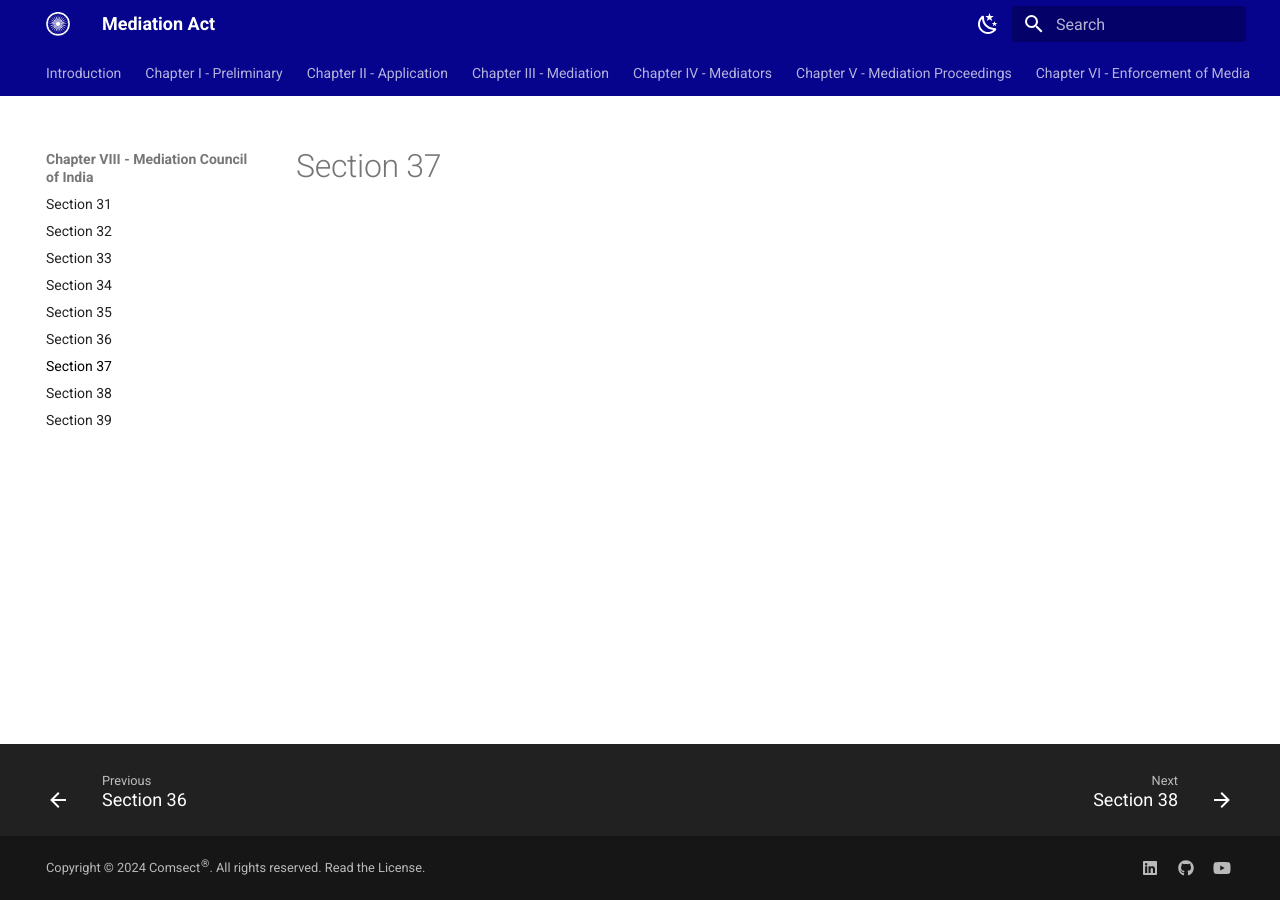
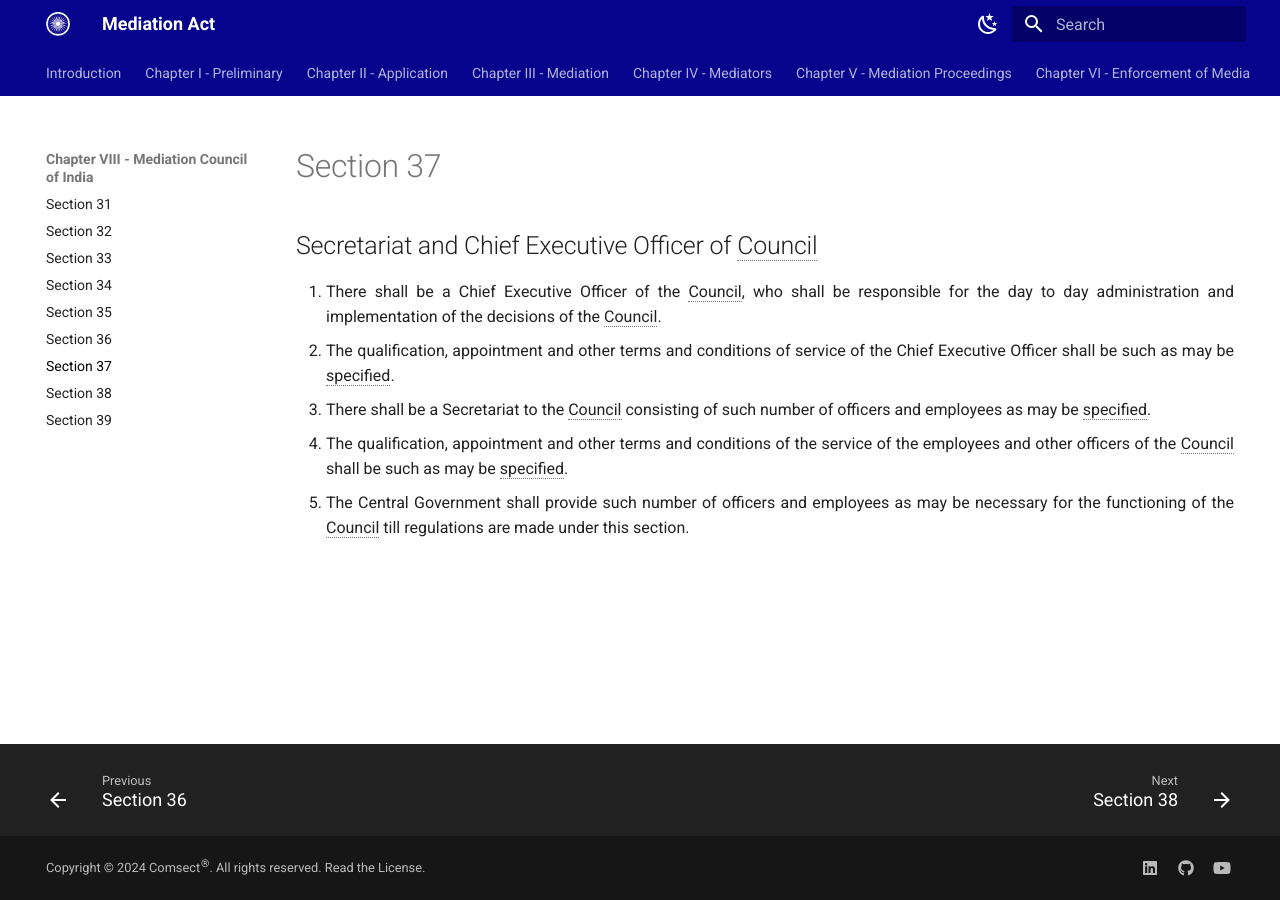
Before and after one commit to comsect/mediation-act, an MkDocs documentation site: the page built from docs/en/37.md, in a window 1280 px wide. Built offline with MkDocs 1.6.1 and Material for MkDocs 9.7.7, drawn with Linux system fonts in a browser that asks for light colours.

Commit message:
add section-thirty-seven

```diff
--- a/docs/en/37.md
+++ b/docs/en/37.md
@@ -3,3 +3,11 @@ hide:
     - toc
 description: Secretariat and Chief Executive Officer of Council
 ---
+
+## Secretariat and Chief Executive Officer of Council
+
+1. There shall be a Chief Executive Officer of the Council, who shall be responsible for the day to day administration and implementation of the decisions of the Council.
+2. The qualification, appointment and other terms and conditions of service of the Chief Executive Officer shall be such as may be specified.
+3. There shall be a Secretariat to the Council consisting of such number of officers and employees as may be specified.
+4. The qualification, appointment and other terms and conditions of the service of the employees and other officers of the Council shall be such as may be specified.
+5. The Central Government shall provide such number of officers and employees as may be necessary for the functioning of the Council till regulations are made under this section.
```
